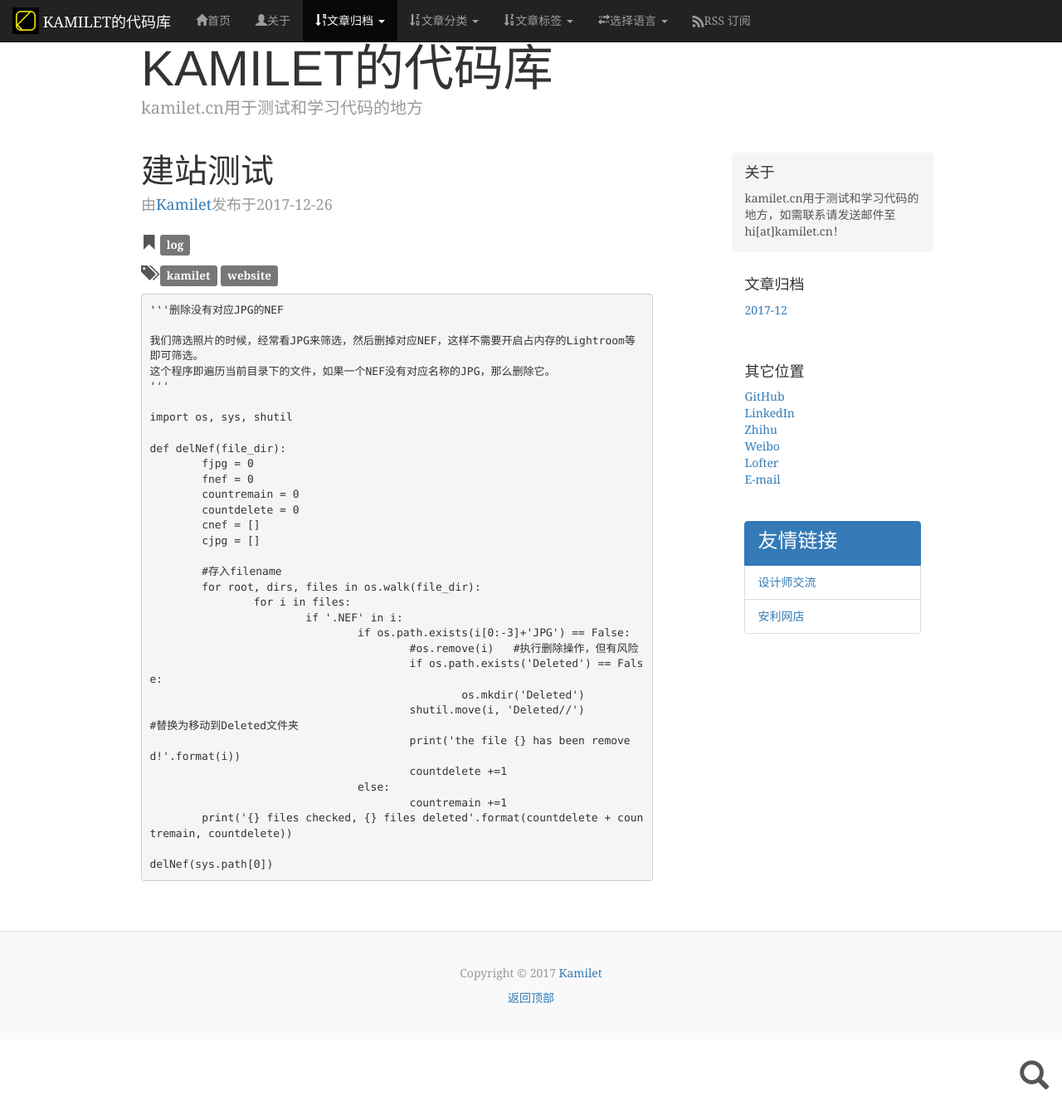
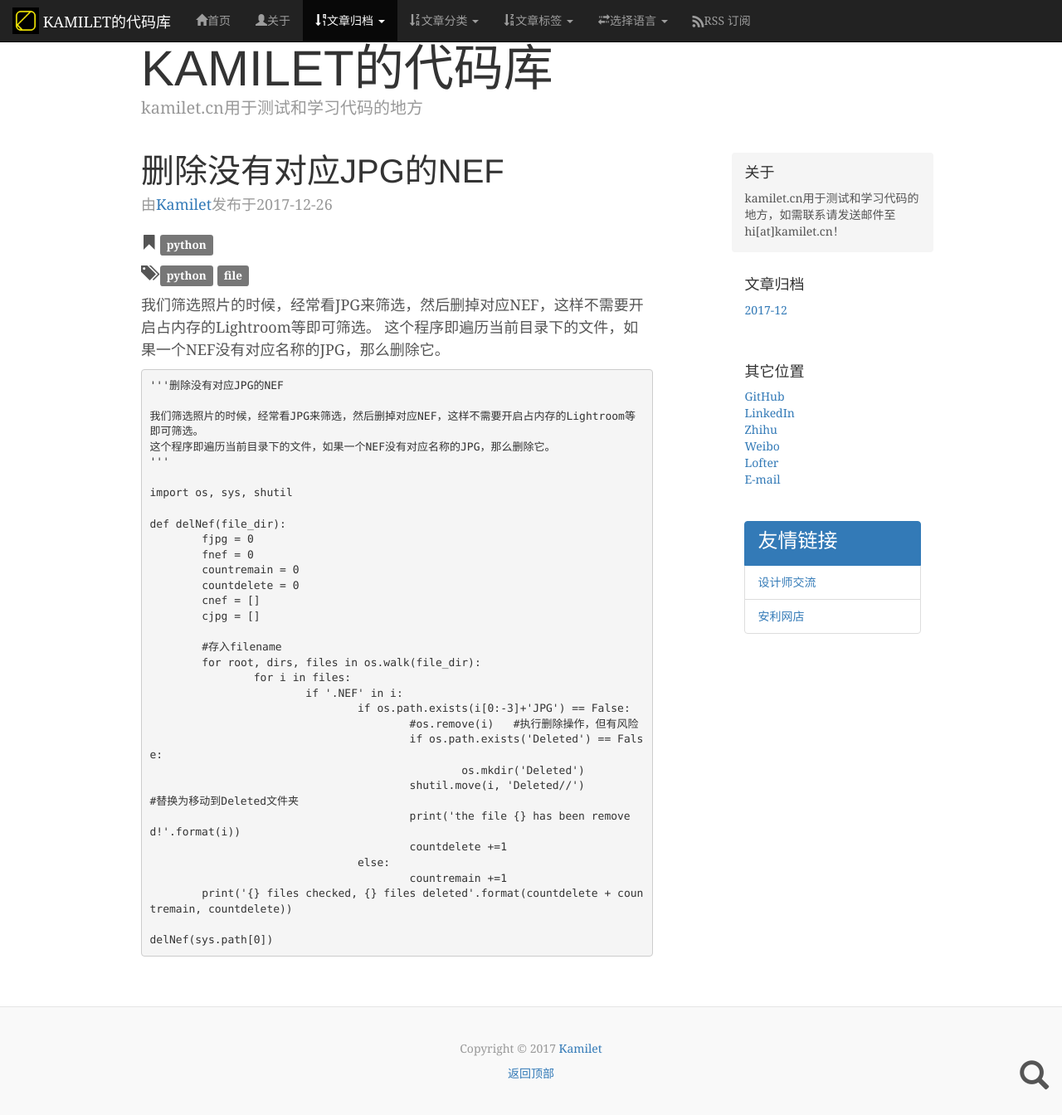
Before and after one commit to Kamilet/kamilet.github.io, a Jekyll site: the page built from _posts/2017-12-27-Delete-NEF.md, in a window 1280 px wide and 1344 px high. Shown: the whole window at 83% size. Built offline with Jekyll 4.4.1, drawn with Linux system fonts in a browser that asks for light colours; some web fonts are replaced; comment, search, counter and statistics services are not loaded; a style sheet for code colours, icons or effects is not loaded.

Commit message:
modified

```diff
--- a/_posts/2017-12-27-Delete-NEF.md
+++ b/_posts/2017-12-27-Delete-NEF.md
@@ -1,15 +1,19 @@
 ---
 layout: postcn
-title: "建站测试"
-date: 2017-12-26 10:08:00 +0800
+title: "删除没有对应JPG的NEF"
+date: 2017-12-27 00:15:00 +0800
 lang: cn
 nav: post
-category: log
-tags: [kamilet, website]
+category: python
+tags: [python, file]
 ---
 
 * content
 {:toc}
+
+我们筛选照片的时候，经常看JPG来筛选，然后删掉对应NEF，这样不需要开启占内存的Lightroom等即可筛选。
+这个程序即遍历当前目录下的文件，如果一个NEF没有对应名称的JPG，那么删除它。
+<!-- more -->
 
 {% highlight ruby lineno %}
 '''删除没有对应JPG的NEF
```
